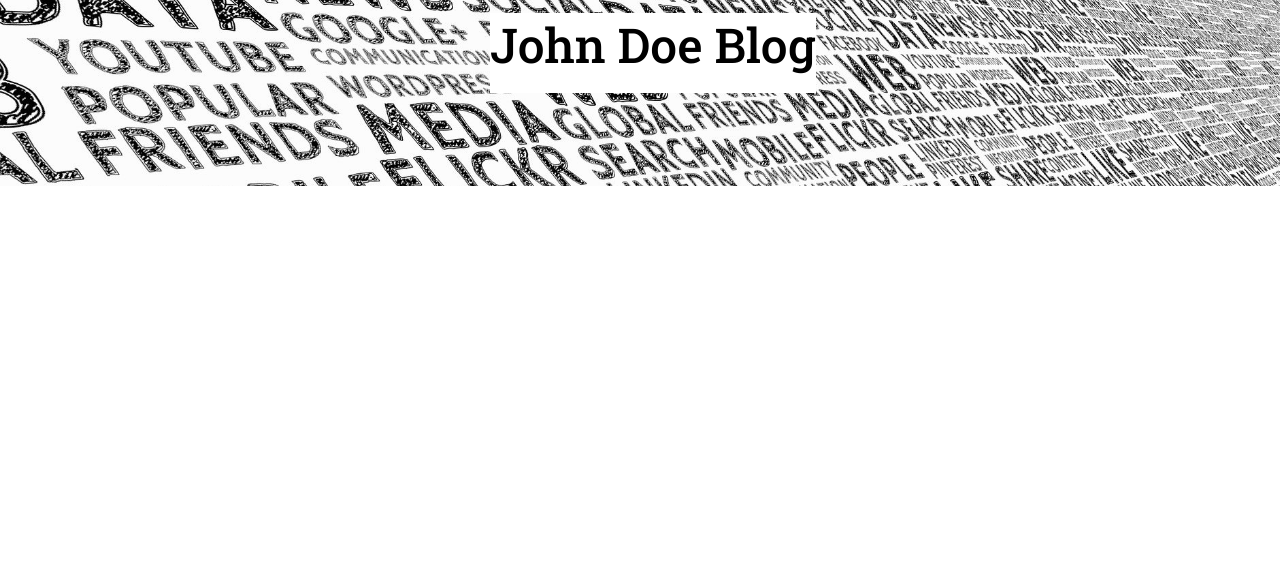
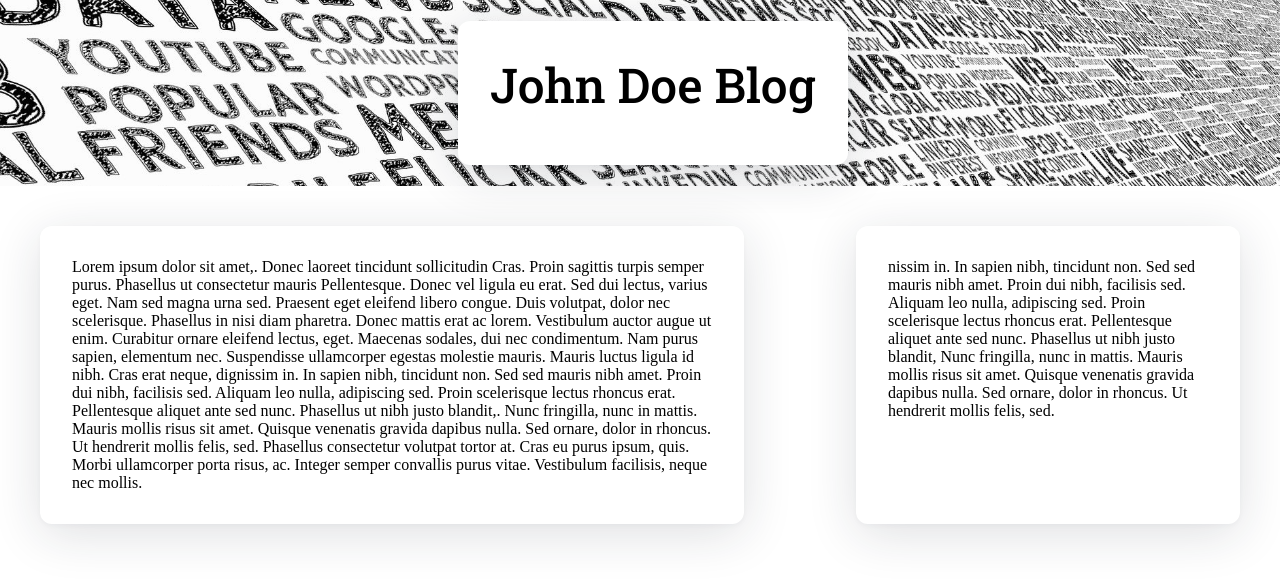
Before and after one commit to AnMan9801/personal-blog-website, a plain HTML site: page index.html in a window 1280 px wide. Shown: the top 580 px of the page. Drawn offline with Linux system fonts and the light colour scheme.

Commit message:
feat : Create grid structure for main div

```diff
--- a/css/style.css
+++ b/css/style.css
@@ -37,8 +37,26 @@
     /* width: fit-content; */
     font-family: 'Roboto Slab', serif;
     font-weight: 300;
-    font-size: 3rem;
+    font-size: 6vmin;
     color: #000;
     background-color: #fff;
     padding-top: 0%;
 }
+
+.main{
+    margin: 0 auto;
+    padding: 4vmin 0;
+
+    display: grid;
+    grid-template-columns: minmax(200px,720px) minmax(100px,400px);
+    gap: 12vmin;
+    justify-content: center;
+    align-content: center;
+}
+
+.card{
+    padding: 4vmin;
+    margin: 1vmin;
+    box-shadow: 0 10px 50px rgba(25,37,52,.14), 0 2px 5px rgba(25,37,52,.03);
+    border-radius: 12px;
+}
--- a/index.html
+++ b/index.html
@@ -11,14 +11,37 @@
 
 <body>
     <div class="container">
-            <header>
-                <div class="title card">
-                    John Doe Blog
-                </div>
-            </header>
+        <header>
+            <div class="title card">
+                John Doe Blog
+            </div>
+        </header>
 
-        <div class="card">
+        <div class="main">
+            <div class="blog-list card">
+                Lorem ipsum dolor sit amet,. Donec laoreet tincidunt sollicitudin Cras. Proin sagittis turpis semper
+                purus. Phasellus ut consectetur mauris Pellentesque. Donec vel ligula eu erat.
+                Sed dui lectus, varius eget. Nam sed magna urna sed. Praesent eget eleifend libero congue. Duis
+                volutpat, dolor nec scelerisque. Phasellus in nisi diam pharetra.
+                Donec mattis erat ac lorem. Vestibulum auctor augue ut enim. Curabitur ornare eleifend lectus, eget.
+                Maecenas sodales, dui nec condimentum. Nam purus sapien, elementum nec.
+                Suspendisse ullamcorper egestas molestie mauris. Mauris luctus ligula id nibh. Cras erat neque,
+                dignissim in. In sapien nibh, tincidunt non. Sed sed mauris nibh amet.
+                Proin dui nibh, facilisis sed. Aliquam leo nulla, adipiscing sed. Proin scelerisque lectus rhoncus erat.
+                Pellentesque aliquet ante sed nunc. Phasellus ut nibh justo blandit,. Nunc fringilla, nunc in mattis.
+                Mauris mollis risus sit amet. Quisque venenatis gravida dapibus nulla.
+                Sed ornare, dolor in rhoncus. Ut hendrerit mollis felis, sed. Phasellus consectetur volutpat tortor at.
+                Cras eu purus ipsum, quis. Morbi ullamcorper porta risus, ac.
+                Integer semper convallis purus vitae. Vestibulum facilisis, neque nec mollis.
+            </div>
+            <aside class="card">
+                nissim in. In sapien nibh, tincidunt non. Sed sed mauris nibh amet. Proin dui nibh, facilisis sed.
+                Aliquam leo nulla, adipiscing sed. Proin scelerisque lectus rhoncus erat.
+                Pellentesque aliquet ante sed nunc. Phasellus ut nibh justo blandit, Nunc fringilla, nunc in mattis.
+                Mauris mollis risus sit amet. Quisque venenatis gravida dapibus nulla.
+                Sed ornare, dolor in rhoncus. Ut hendrerit mollis felis, sed.
 
+            </aside>
         </div>
 
         <footer>
```
